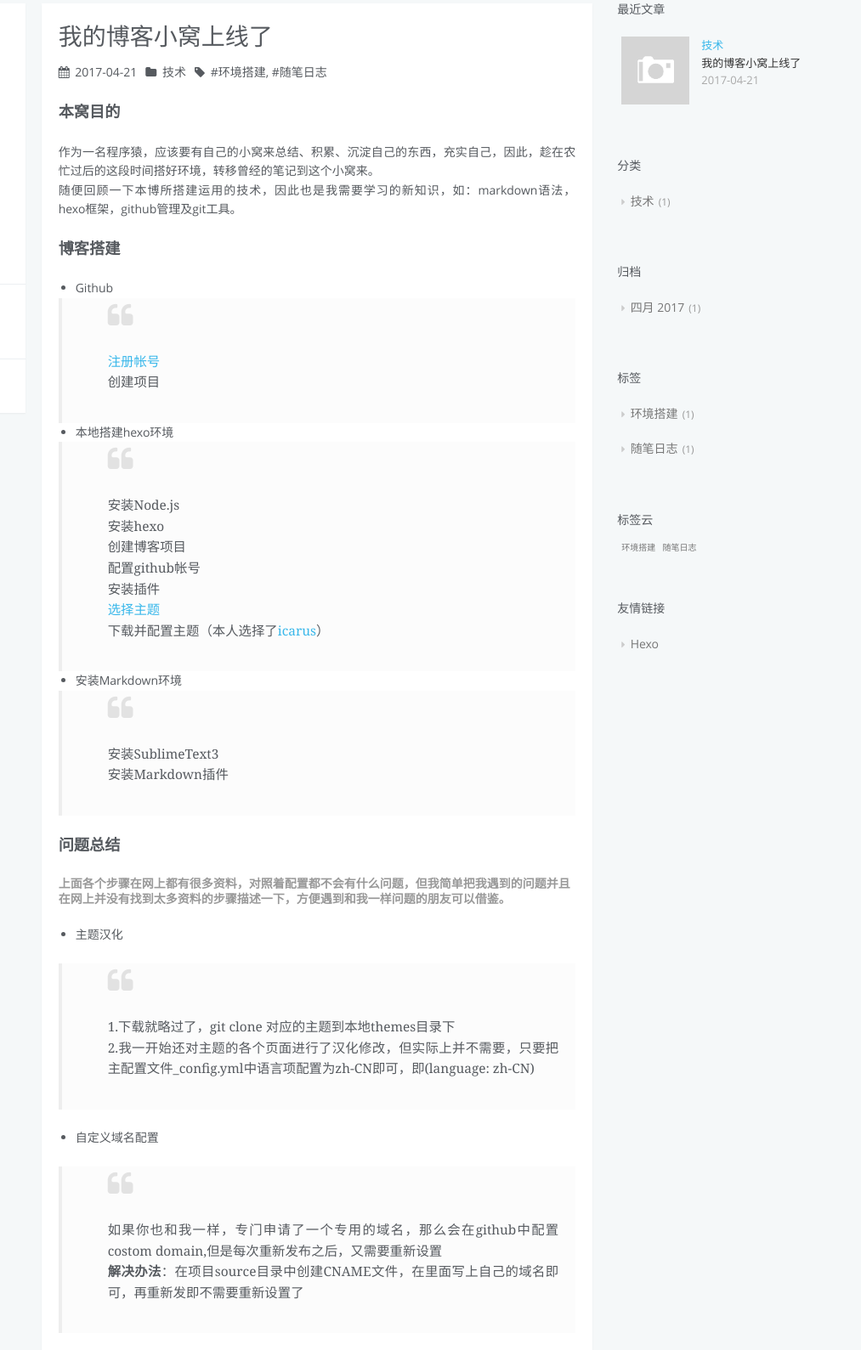
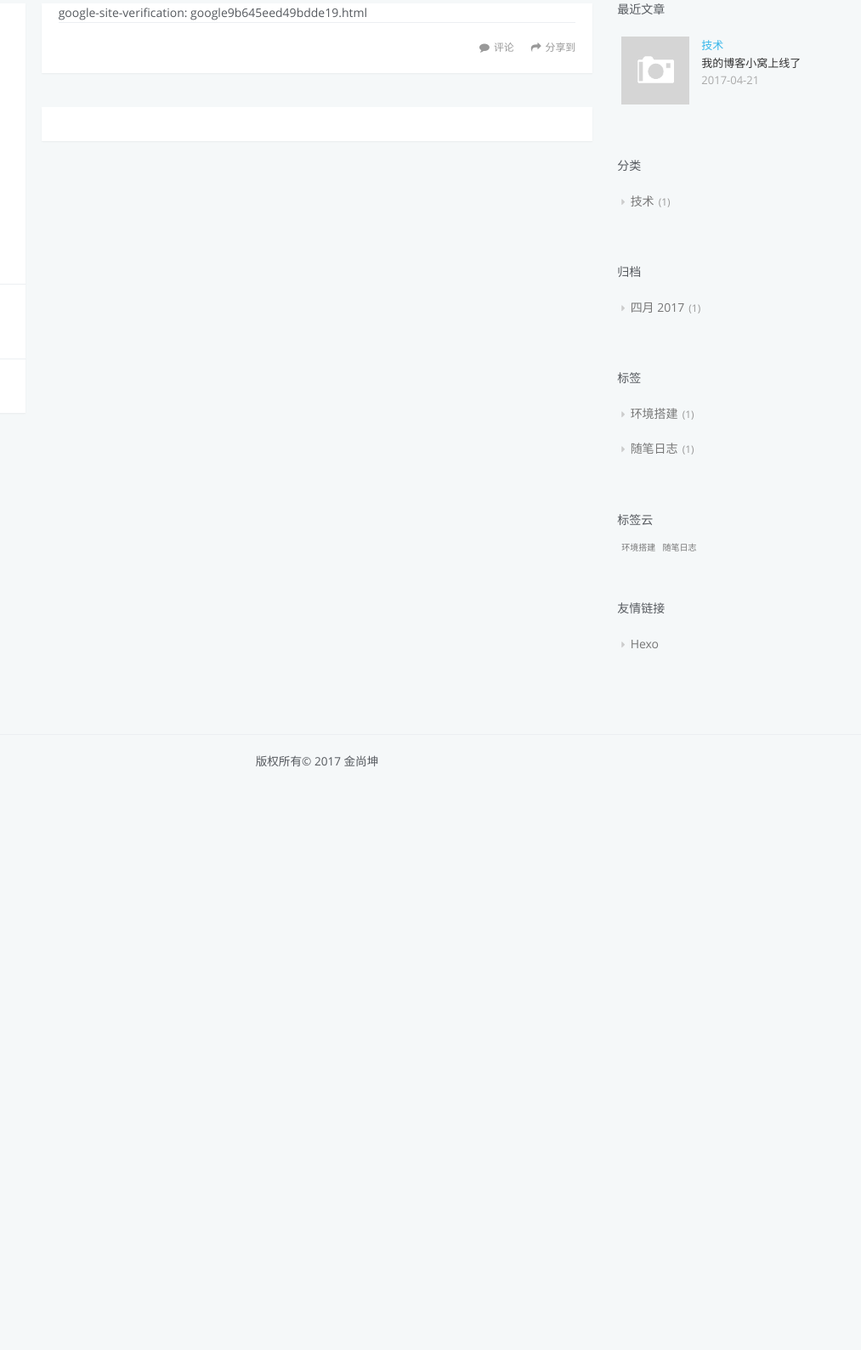
Before and after one commit to jasonjsk/jasonjsk.github.io, a plain HTML site: page google9b645eed49bdde19.html in a window 1280 px wide. Shown: the part 100-1689 px from the top of the page at 85% size, 267-1280 px from the left. After the commit the page ends 1027 px from the top, so only its background shows below. Drawn offline with Linux system fonts and the light colour scheme; a script that the page names is missing.

Commit message:
Site updated: 2017-04-27 11:26:49

```diff
--- a/index.html
+++ b/google9b645eed49bdde19.html
@@ -5,12 +5,16 @@
 
     <title>金兄</title>
     <meta name="viewport" content="width=device-width, initial-scale=1, maximum-scale=1" />
-    <meta property="og:type" content="website">
+    <meta name="description" content="google-site-verification: google9b645eed49bdde19.html">
+<meta property="og:type" content="website">
 <meta property="og:title" content="金兄">
-<meta property="og:url" content="http://www.jinsk.vip/index.html">
+<meta property="og:url" content="http://www.jinsk.vip/google9b645eed49bdde19.html">
 <meta property="og:site_name" content="金兄">
+<meta property="og:description" content="google-site-verification: google9b645eed49bdde19.html">
+<meta property="og:updated_time" content="2017-04-27T03:26:00.000Z">
 <meta name="twitter:card" content="summary">
 <meta name="twitter:title" content="金兄">
+<meta name="twitter:description" content="google-site-verification: google9b645eed49bdde19.html">
 
 
 
@@ -174,90 +178,15 @@
 </aside>
 
 
-            <section id="main">
-    <article id="post-first" class="article article-type-post" itemscope itemprop="blogPost">
+            <section id="main"><article id="page-undefined" class="article article-type-page" itemscope itemprop="blogPost">
     <div class="article-inner">
 
-
-            <header class="article-header">
-
-
-        <h1 itemprop="name">
-            <a class="article-title" href="/2017/04/21/first/">我的博客小窝上线了</a>
-        </h1>
-
-
-
-                    <div class="article-meta">
-
-    <div class="article-date">
-        <i class="fa fa-calendar"></i>
-        <a href="/2017/04/21/first/">
-            <time datetime="2017-04-21T01:26:24.000Z" itemprop="datePublished">2017-04-21</time>
-        </a>
-    </div>
-
-
-
-    <div class="article-category">
-    	<i class="fa fa-folder"></i>
-        <a class="article-category-link" href="/Categories/technology/">技术</a>
-    </div>
-
-
-    <div class="article-tag">
-        <i class="fa fa-tag"></i>
-        <a class="tag-link" href="/Tags/setup/">环境搭建</a>, <a class="tag-link" href="/Tags/diary/">随笔日志</a>
-    </div>
-
-                    </div>
-
-            </header>
 
 
         <div class="article-entry" itemprop="articleBody">
 
 
-            <h3 id="本窝目的"><a href="#本窝目的" class="headerlink" title="本窝目的"></a>本窝目的</h3><p>作为一名程序猿，应该要有自己的小窝来总结、积累、沉淀自己的东西，充实自己，因此，趁在农忙过后的这段时间搭好环境，转移曾经的笔记到这个小窝来。<br>随便回顾一下本博所搭建运用的技术，因此也是我需要学习的新知识，如：markdown语法， hexo框架，github管理及git工具。</p>
-<h3 id="博客搭建"><a href="#博客搭建" class="headerlink" title="博客搭建"></a>博客搭建</h3><ul>
-<li>Github<blockquote>
-<p><a href="https://github.com/" target="_blank" rel="external">注册帐号</a><br>创建项目</p>
-</blockquote>
-</li>
-<li>本地搭建hexo环境<blockquote>
-<p>安装Node.js<br>安装hexo<br>创建博客项目<br>配置github帐号<br>安装插件<br><a href="https://hexo.io/themes/" target="_blank" rel="external">选择主题</a><br>下载并配置主题（本人选择了<a href="https://github.com/ppoffice/hexo-theme-icarus" target="_blank" rel="external">icarus</a>）</p>
-</blockquote>
-</li>
-<li>安装Markdown环境<blockquote>
-<p>安装SublimeText3<br>安装Markdown插件</p>
-</blockquote>
-</li>
-</ul>
-<h3 id="问题总结"><a href="#问题总结" class="headerlink" title="问题总结"></a>问题总结</h3><h6 id="上面各个步骤在网上都有很多资料，对照着配置都不会有什么问题，但我简单把我遇到的问题并且在网上并没有找到太多资料的步骤描述一下，方便遇到和我一样问题的朋友可以借鉴。"><a href="#上面各个步骤在网上都有很多资料，对照着配置都不会有什么问题，但我简单把我遇到的问题并且在网上并没有找到太多资料的步骤描述一下，方便遇到和我一样问题的朋友可以借鉴。" class="headerlink" title="上面各个步骤在网上都有很多资料，对照着配置都不会有什么问题，但我简单把我遇到的问题并且在网上并没有找到太多资料的步骤描述一下，方便遇到和我一样问题的朋友可以借鉴。"></a>上面各个步骤在网上都有很多资料，对照着配置都不会有什么问题，但我简单把我遇到的问题并且在网上并没有找到太多资料的步骤描述一下，方便遇到和我一样问题的朋友可以借鉴。</h6><ul>
-<li><p>主题汉化</p>
-<blockquote>
-<p>1.下载就略过了，git clone 对应的主题到本地themes目录下<br>2.我一开始还对主题的各个页面进行了汉化修改，但实际上并不需要，只要把主配置文件_config.yml中语言项配置为zh-CN即可，即(language: zh-CN)</p>
-</blockquote>
-</li>
-<li><p>自定义域名配置</p>
-<blockquote>
-<p>如果你也和我一样，专门申请了一个专用的域名，那么会在github中配置costom domain,但是每次重新发布之后，又需要重新设置<br><strong>解决办法</strong>：在项目source目录中创建CNAME文件，在里面写上自己的域名即可，再重新发即不需要重新设置了</p>
-</blockquote>
-</li>
-<li><p>评论支持功能配置</p>
-<blockquote>
-<p>1.社会化评论系统选择，我首先参考了网上很多朋友使用的友言，我开始配置了，发现发布github上之后，提交评论时提示参数不正确，无法提交评论内容，于是，转而尝试多说，但是遗憾多说将在6.1日关停评论服务，所以，后来我选择了”<a href="http://changyan.kuaizhan.com/" target="_blank" rel="external">搜狐畅言</a>“<br>2.对于畅言来说，配置还是挺简单的，注册好帐号就能找到appid和conf两个东西，配置上就OK了<br>3.配置主题中_config.yml-&gt;comment: changyan: 两项，并不需要网上所说修改artcle.ejs了，因为，新版的主题直接在最下边处理好了,在index.ejs中针对支持的评论系统做好了处理</p>
-<figure class="highlight plain"><table><tr><td class="gutter"><pre><div class="line">1</div></pre></td><td class="code"><pre><div class="line">&lt;%- partial(&apos;comment/index&apos;) %&gt;</div></pre></td></tr></table></figure>
-</blockquote>
-</li>
-<li><p>分类和标签通过菜单进入无内容显示</p>
-<blockquote>
-<p><strong>解决办法</strong>：把主题下面边的categories里的index.md复制到项目的source里categories目录里的index.md进行替换，其实也就是参考主题里的写法就好了；标签的也一样。</p>
-</blockquote>
-</li>
-</ul>
-<h3 id="期望"><a href="#期望" class="headerlink" title="期望"></a>期望</h3><p>希望大家多多指教，多多交流，左边二维码是我的微信，欢迎加我好友进行交流，相互学习。</p>
-
+            google-site-verification: google9b645eed49bdde19.html
 
         </div>
         <footer class="article-footer">
@@ -267,7 +196,7 @@
 
 </div>
 
-    <a data-url="http://www.jinsk.vip/2017/04/21/first/" data-id="cj1ztd6360003sctf2g0hhvoc" class="article-share-link"><i class="fa fa-share"></i>分享到</a>
+    <a data-url="http://www.jinsk.vip/google9b645eed49bdde19.html" data-id="cj1zuld7p0000h7tflhb7aown" class="article-share-link"><i class="fa fa-share"></i>分享到</a>
 <script>
     (function ($) {
         // Prevent duplicate binding
@@ -335,14 +264,26 @@
 
 
 
-        <a href="http://www.jinsk.vip/2017/04/21/first/#comments" id="sourceId::2017/04/21/first/" class="article-comment-link cy_cmt_count">评论</a>
+        <a href="http://www.jinsk.vip/google9b645eed49bdde19.html#comments" id="sourceId::google9b645eed49bdde19.html" class="article-comment-link cy_cmt_count">评论</a>
 
 
         </footer>
     </div>
 
+
+
+
 </article>
 
+
+
+    <section id="comments">
+
+
+    <div id="SOHUCS" sid="google9b645eed49bdde19.html"></div>
+
+
+    </section>
 
 
 </section>
```
Also changed, not shown: 2017/04/21/first/index.html (+1 -1 lines), About/index.html (+1 -1 lines), sitemap.xml (+7 -0 lines).
